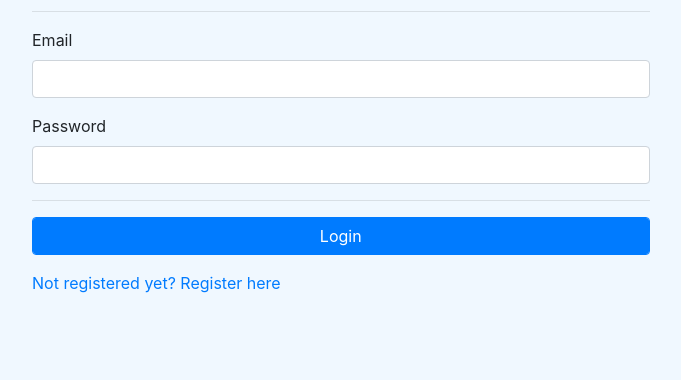
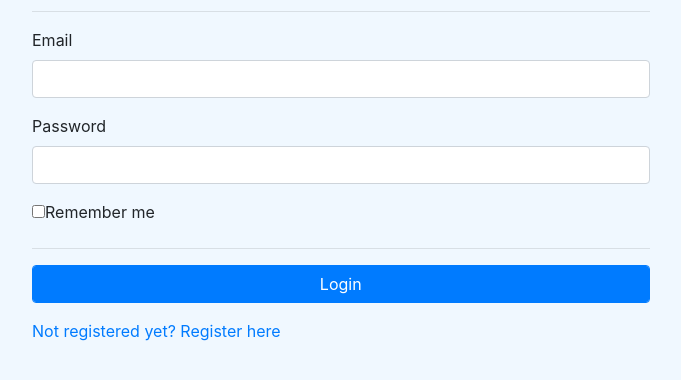
Before and after one commit to tomsitter/flask-auth-tutorial, a Flask app: page /login in a window 1280 px wide. Shown: the part 157-537 px from the top of the page, without its empty margins (253-934 px from the left). Run offline with Flask 2, Linux system fonts and the light colour scheme; some libraries are stand-ins or nearby versions.

Commit message:
Add remember me cookie support

```diff
--- a/app/auth/forms.py
+++ b/app/auth/forms.py
@@ -75,5 +75,5 @@ class LoginForm(FlaskForm):
                                     DataRequired("Data is required!"),
                                     Length(min=10, max=40, message="Password must be between 10 and 40 characters long"),
                                 ])
-
+    remember_me = BooleanField("Remember me")
     submit      = SubmitField("Login")
--- a/app/auth/templates/login.html
+++ b/app/auth/templates/login.html
@@ -19,6 +19,10 @@
         {{ form.password(class="form-control") }}
         {{ field_error_messages(form.password) }}
       </div>
+      <div class="form-group">
+        {{ form.remember_me }}{{ form.remember_me.label }}
+        {{ field_error_messages(form.remember_me) }}
+      </div>
       <hr>
       <div class="form-group">
         {{ form.submit(class="btn btn-primary form-control") }}
--- a/app/auth/views.py
+++ b/app/auth/views.py
@@ -1,12 +1,24 @@
-from flask import Blueprint, session, g, render_template, redirect, url_for, flash
+from flask import Blueprint, current_app, session, g, render_template, redirect, url_for, flash, make_response, request
 from app.auth.forms import RegistrationForm, LoginForm
 from app import db
 from app.models import User
 from werkzeug.local import Local, LocalProxy
+from itsdangerous.url_safe import URLSafeSerializer
+from functools import wraps
 
 auth = Blueprint('auth', __name__, template_folder='templates')
 
 current_user = LocalProxy(lambda: get_current_user())
+
+def login_required(f):
+    @wraps(f)
+    def _login_required(*args, **kwargs):
+        if current_user.is_anonymous():
+            flash("You need to be logged in to access this page", "danger")
+            return redirect(url_for("auth.login"))
+        return f(*args, **kwargs)
+    return _login_required
+
 
 @auth.route('/login', methods=['GET', 'POST'])
 def login():
@@ -21,12 +33,18 @@ def login():
         if user.check_password(password):
             flash("You are successfully logged in.", "success")
             login_user(user)
+            if form.remember_me.data:
+                resp = make_response(redirect(url_for("main.home")))
+                remember_token = user.create_remember_token()
+                db.session.commit()
+                resp.set_cookie('remember_token', encrypt_cookie(remember_token), max_age=60*60*24*100)
+                resp.set_cookie('user_id', encrypt_cookie(user.id), max_age=60*60*24*100)
+                return resp
             return redirect(url_for("main.home"))
         else:
             form.password.errors.append("Incorrect password")
 
     return render_template("login.html", form=form)
-
 
 
 @auth.route("/register", methods=["GET", "POST"])
@@ -50,19 +68,38 @@ def register():
     return render_template("register.html", form=form)
 
 @auth.route("/logout")
+@login_required
 def logout():
-    if current_user.is_anonymous():
-        flash("You are not logged in", "danger")
-    else:
-        logout_user()
-        flash("You are logged out", "success")
-        return redirect(url_for("main.home"))
+    current_user.forget()
+    db.session.commit()
+    logout_user()
+
+    # delete the remember cookies
+    resp = make_response(redirect(url_for("main.home")))
+    resp.set_cookie("remember_token", "", max_age=0)
+    resp.set_cookie("user_id", "", max_age=0)
+
+    flash("You are logged out", "success")
+    return redirect(url_for("main.home"))
 
 def logout_user():
     session.pop("user_id")
 
 def login_user(user):
     session["user_id"] = user.id
+
+def encrypt_cookie(content):
+    s = URLSafeSerializer(current_app.config["SECRET_KEY"], salt="saltedcookie")
+    encrypted_content = s.dumps(content)
+    return encrypted_content
+
+def decrypt_cookie(encrypted_content):
+    s = URLSafeSerializer(current_app.config["SECRET_KEY"], salt="saltedcookie")
+    try:
+        content = s.loads(encrypted_content)
+    except:
+        content = "-1"
+    return content
 
 @auth.app_context_processor
 def inject_current_user():
@@ -75,6 +112,11 @@ def get_current_user():
             user = User.query.get(session.get("user_id"))
             if user:
                 _current_user = g._current_user = user
+        elif request.cookies.get("user_id"):
+            user = User.query.get(int(decrypt_cookie(request.cookies.get("user_id"))))
+            if user and user.check_remember_token(decrypt_cookie(request.cookies.get("user_id"))):
+                login_user(user)
+                _current_user = g._current_user = user
 
     if _current_user is None:
         _current_user = User()
--- a/app/models.py
+++ b/app/models.py
@@ -1,6 +1,33 @@
 from enum import unique
+from operator import truediv
 from app import db
 from werkzeug.security import generate_password_hash, check_password_hash
+from secrets import token_urlsafe
+
+def generate_token():
+    return token_urlsafe(20)
+
+def generate_hash(token):
+    return generate_password_hash(token)
+
+def _check_token(hash, token):
+    return check_password_hash(hash, token)
+
+
+class Remember(db.Model):
+    __tablename__ = "remembers"
+
+    id = db.Column(db.Integer(), primary_key=True)
+    remember_hash = db.Column(db.String(255), nullable=False)
+    user_id = db.Column(db.Integer(), db.ForeignKey("users.id"), index=True)
+
+    def __init__(self, user_id: int):
+        self.token = generate_token()
+        self.remember_hash = generate_hash(self.token)
+        self.user_id = user_id
+
+    def check_token(self, token):
+        return _check_token(self.remember_hash, token)
 
 class User(db.Model):
     __tablename__ = "users"
@@ -11,6 +38,7 @@ class User(db.Model):
     description = db.Column(db.Text(), nullable=False)
     location = db.Column(db.String(255), nullable=False)
     password_hash = db.Column(db.String(255), nullable=False)
+    remember_hashes = db.relationship("Remember", backref="user", lazy="dynamic", cascade="all, delete-orphan")
 
     def __init__(self, username="", email="", password="", location="", description=""):
         self.username = username
@@ -38,3 +66,18 @@ class User(db.Model):
 
     def is_anonymous(self):
         return "" == self.username
+
+    def create_remember_token(self):
+        remember_instance = Remember(self.id)
+        db.session.add(remember_instance)
+        return remember_instance.token
+
+    def check_remember_token(self, token):
+        if token:
+            for remember_hash in self.remember_hashes:
+                if remember_hash.check_token(token):
+                    return True
+        return False
+
+    def forget(self):
+        self.remember_hashes.delete()
```
Also changed, not shown: migrations/versions/b968f779733d_add_remember_hashes.py (added, +36 -0 lines).
